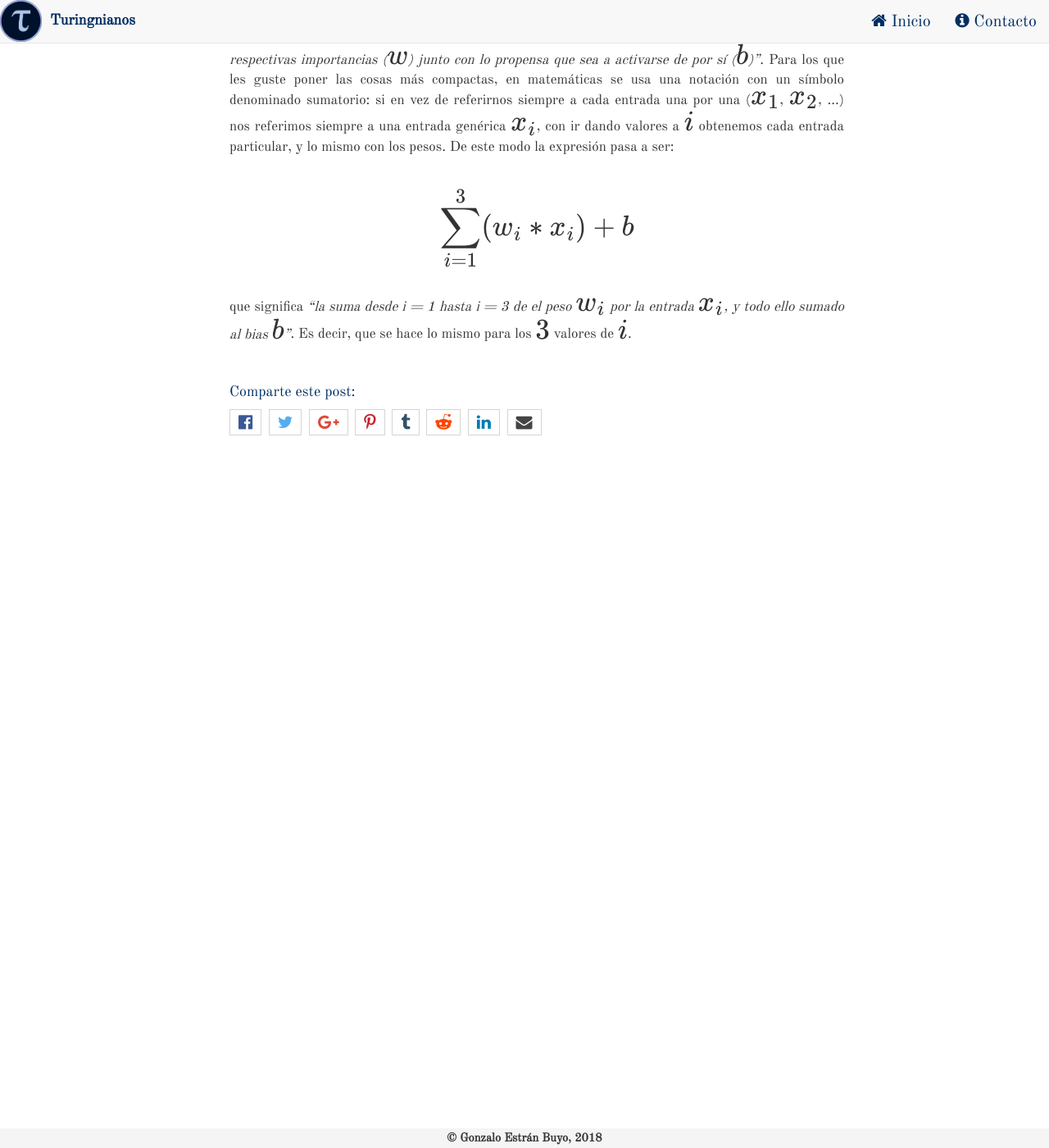
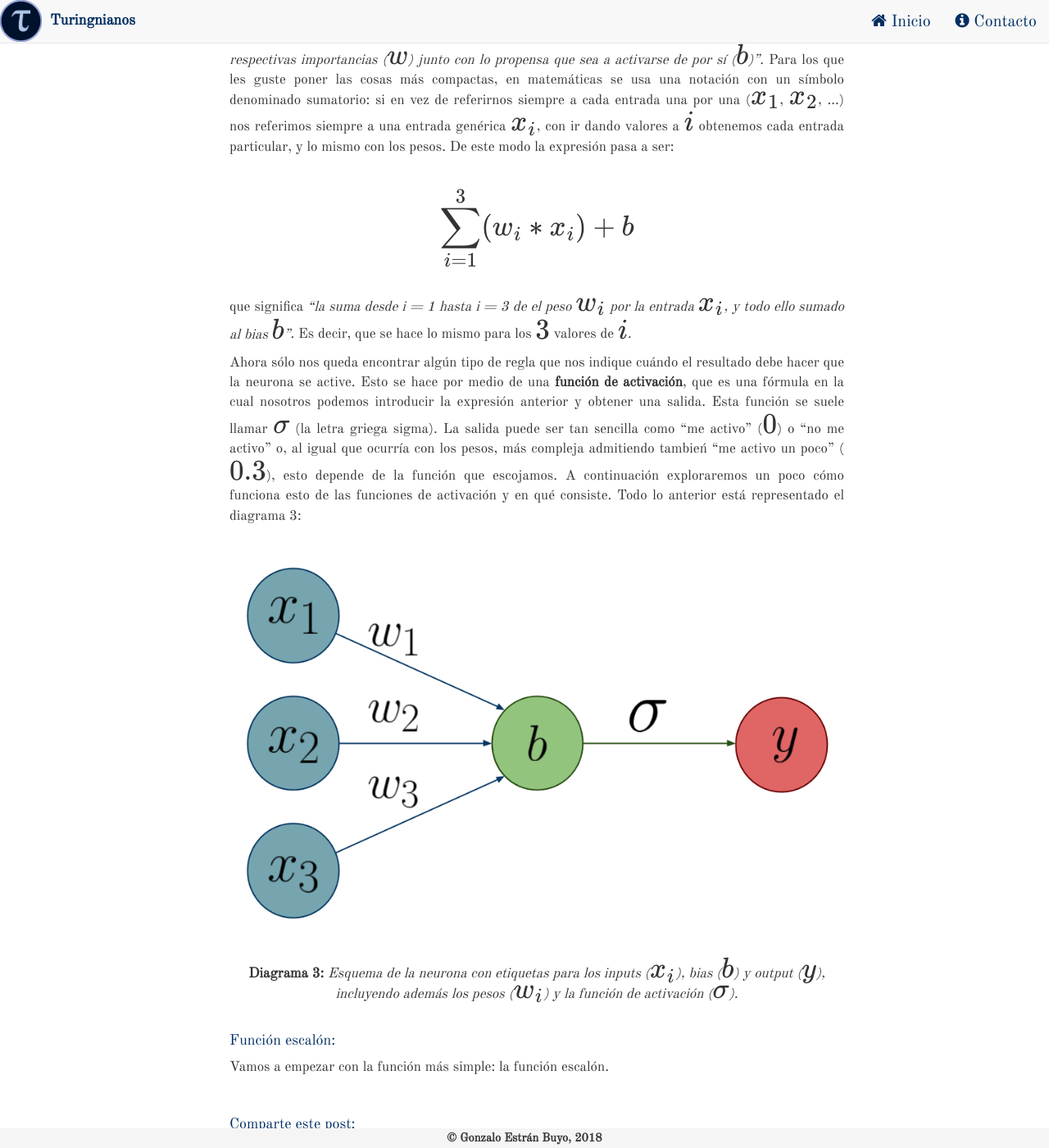
Before and after one commit to turingnianos/turingnianos.github.io, a Jekyll site: the page built from _posts/2018-01-10-deep-learning.md, in a window 1280 px wide and 1400 px high, scrolled down 6003 px. Shown: the whole window at 82% size. Built offline with Jekyll 4.4.1, drawn with Linux system fonts in a browser that asks for light colours; nearby versions of some CDN libraries; some web fonts are replaced; formulas are drawn with MathJax 3; comment, search, counter and statistics services are not loaded; before the commit the page ends 6633 px from its top, so only the background shows below that.

Commit message:
Update 2018-01-10-deep-learning.md

```diff
--- a/_posts/2018-01-10-deep-learning.md
+++ b/_posts/2018-01-10-deep-learning.md
@@ -83,7 +83,7 @@ La forma más minimalista de representar una neurona es el diagrama de abajo. En
   <br>
   <figure>
     <center>
-     <img src="/images/nn0.png" height="100%" width="100%" alt="Neurona" />
+     <img src="/images/nn0.png" height="100%" width="100%" alt="Diagrama0" />
      <figcaption><b>Diagrama 1:</b> <i>Esquema simple de una neurona.</i></figcaption>
     </center>
   </figure>
@@ -96,7 +96,7 @@ Como se puede observar, a cada columna (aunque esté formada sólo por un elemen
   <br>
   <figure>
     <center>
-     <img src="/images/nn1.png" height="100%" width="100%" alt="Neurona" />
+     <img src="/images/nn1.png" height="100%" width="100%" alt="Diagrama1" />
      <figcaption><b>Diagrama 2:</b> <i>Esquema simple de una neurona con etiquetas para los inputs ($x$), bias ($b$) y output ($y$).</i></figcaption>
     </center>
   </figure>
@@ -123,3 +123,19 @@ Esta expresión significa: *"la activación de una neurona depende de todas sus
 $$\sum_{i = 1}^{3}(w_i*x_i) + b$$
 
 que significa *"la suma desde i = 1 hasta i = 3 de el peso $w_i$ por la entrada $x_i$, y todo ello sumado al bias $b$"*. Es decir, que se hace lo mismo para los $3$ valores de $i$.
+
+Ahora sólo nos queda encontrar algún tipo de regla que nos indique cuándo el resultado debe hacer que la neurona se active. Esto se hace por medio de una **función de activación**, que es una fórmula en la cual nosotros podemos introducir la expresión anterior y obtener una salida. Esta función se suele llamar $\sigma$ (la letra griega sigma). La salida puede ser tan sencilla como "me activo" ($0$) o "no me activo" o, al igual que ocurría con los pesos, más compleja admitiendo tambień "me activo un poco" ($0.3$), esto depende de la función que escojamos. A continuación exploraremos un poco cómo funciona esto de las funciones de activación y en qué consiste. Todo lo anterior está representado el diagrama 3:
+
+<div>
+  <br>
+  <figure>
+    <center>
+     <img src="/images/nn2.png" height="100%" width="100%" alt="Diagrama2" />
+     <figcaption><b>Diagrama 3:</b> <i>Esquema de la neurona con etiquetas para los inputs ($x_i$), bias ($b$) y output ($y$), incluyendo además los pesos ($w_i$) y la función de activación ($\sigma$).</i></figcaption>
+    </center>
+  </figure>
+  <br>
+</div>
+
+#### Función escalón:
+Vamos a empezar con la función más simple: la función escalón.
```
